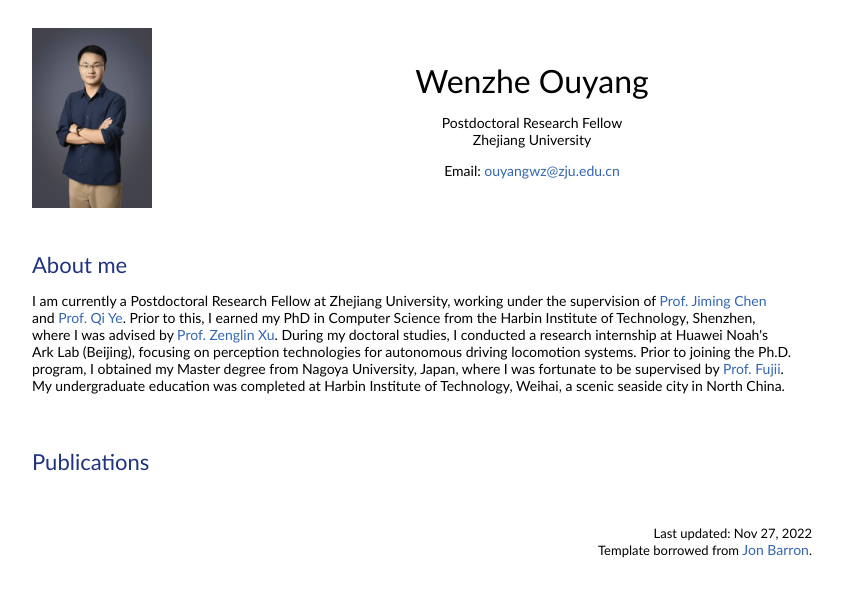
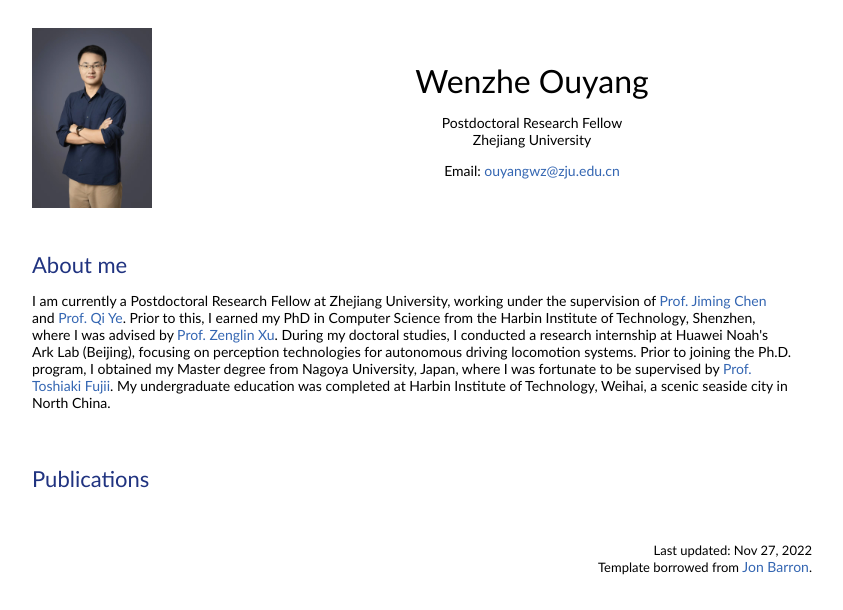
Before and after one commit to shabiouyang/shabiouyang, a plain HTML site: page index.html in a window 1280 px wide. Shown: the whole page, without its empty margins (228-1071 px from the left). Drawn offline with Linux system fonts and the light colour scheme; a script that the page names is missing.

Commit message:
update
71

```diff
--- a/index.html
+++ b/index.html
@@ -84,7 +84,7 @@
                   >
                     <heading>About me</heading>
                     <p>
-                      I am currently a Postdoctoral Research Fellow at Zhejiang University, working under the supervision of <a href="https://person.zju.edu.cn/jmchen">Prof. Jiming Chen</a> and <a href="https://person.zju.edu.cn/en/yeqi">Prof. Qi Ye</a>. Prior to this, I earned my PhD in Computer Science from the Harbin Institute of Technology, Shenzhen, where I was advised by <a href="https://faculty.fudan.edu.cn/zenglinxu/zh_CN/index.htm">Prof. Zenglin Xu</a>. During my doctoral studies, I conducted a research internship at Huawei Noah's Ark Lab (Beijing), focusing on perception technologies for autonomous driving locomotion systems. Prior to joining the Ph.D. program, I obtained my Master degree from Nagoya University, Japan, where I was fortunate to be supervised by <a href="https://www.fujii.nuee.nagoya-u.ac.jp/member-e.html">Prof. Fujii</a>. My undergraduate education was completed at Harbin Institute of Technology, Weihai, a scenic seaside city in North China.
+                      I am currently a Postdoctoral Research Fellow at Zhejiang University, working under the supervision of <a href="https://person.zju.edu.cn/jmchen">Prof. Jiming Chen</a> and <a href="https://person.zju.edu.cn/en/yeqi">Prof. Qi Ye</a>. Prior to this, I earned my PhD in Computer Science from the Harbin Institute of Technology, Shenzhen, where I was advised by <a href="https://faculty.fudan.edu.cn/zenglinxu/zh_CN/index.htm">Prof. Zenglin Xu</a>. During my doctoral studies, I conducted a research internship at Huawei Noah's Ark Lab (Beijing), focusing on perception technologies for autonomous driving locomotion systems. Prior to joining the Ph.D. program, I obtained my Master degree from Nagoya University, Japan, where I was fortunate to be supervised by <a href="https://www.fujii.nuee.nagoya-u.ac.jp/member-e.html">Prof. Toshiaki Fujii</a>. My undergraduate education was completed at Harbin Institute of Technology, Weihai, a scenic seaside city in North China.
 <!--                      I obtained my Bachelor's degree with communication engineering from Jilin University in 2019.-->
                     </p>
                   </td>
```
